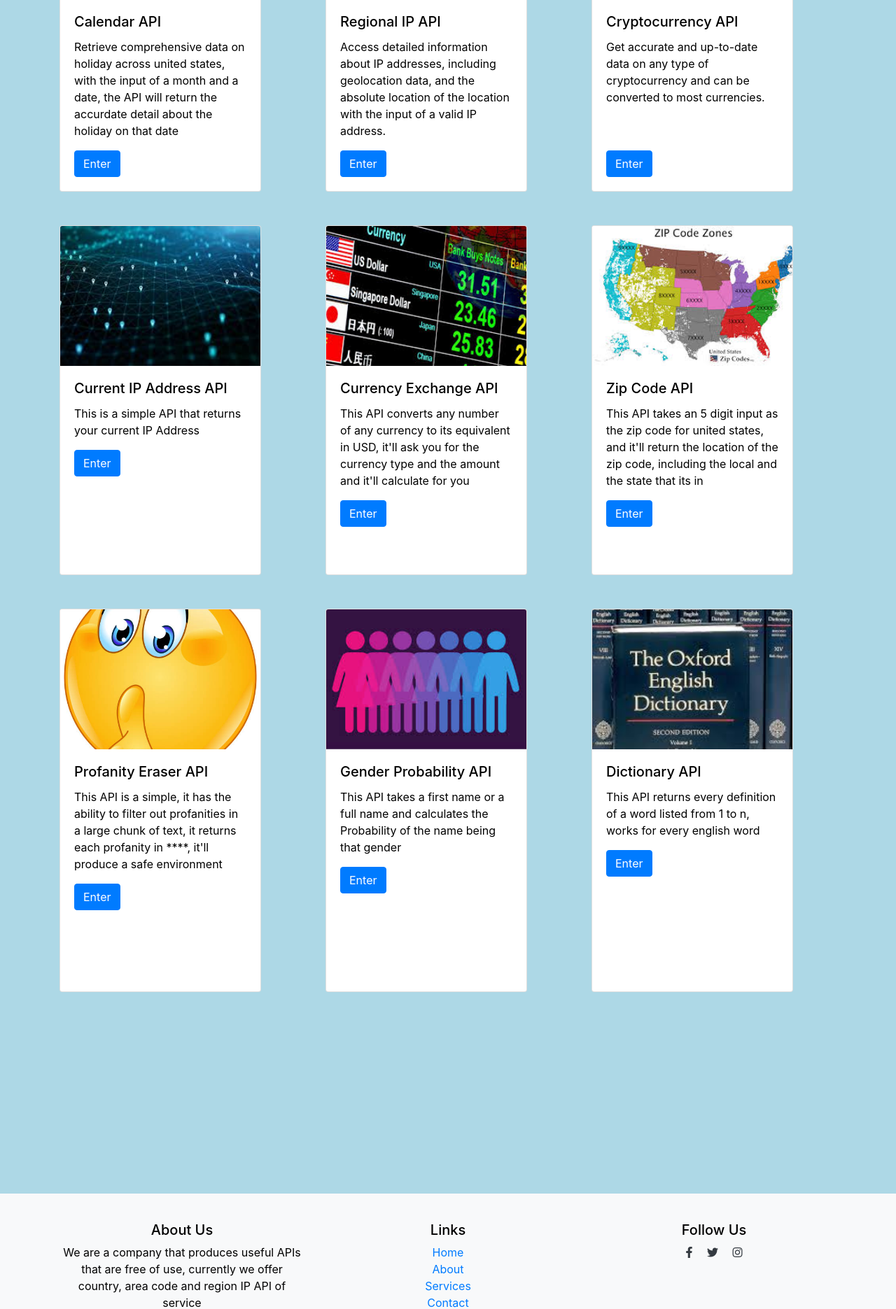
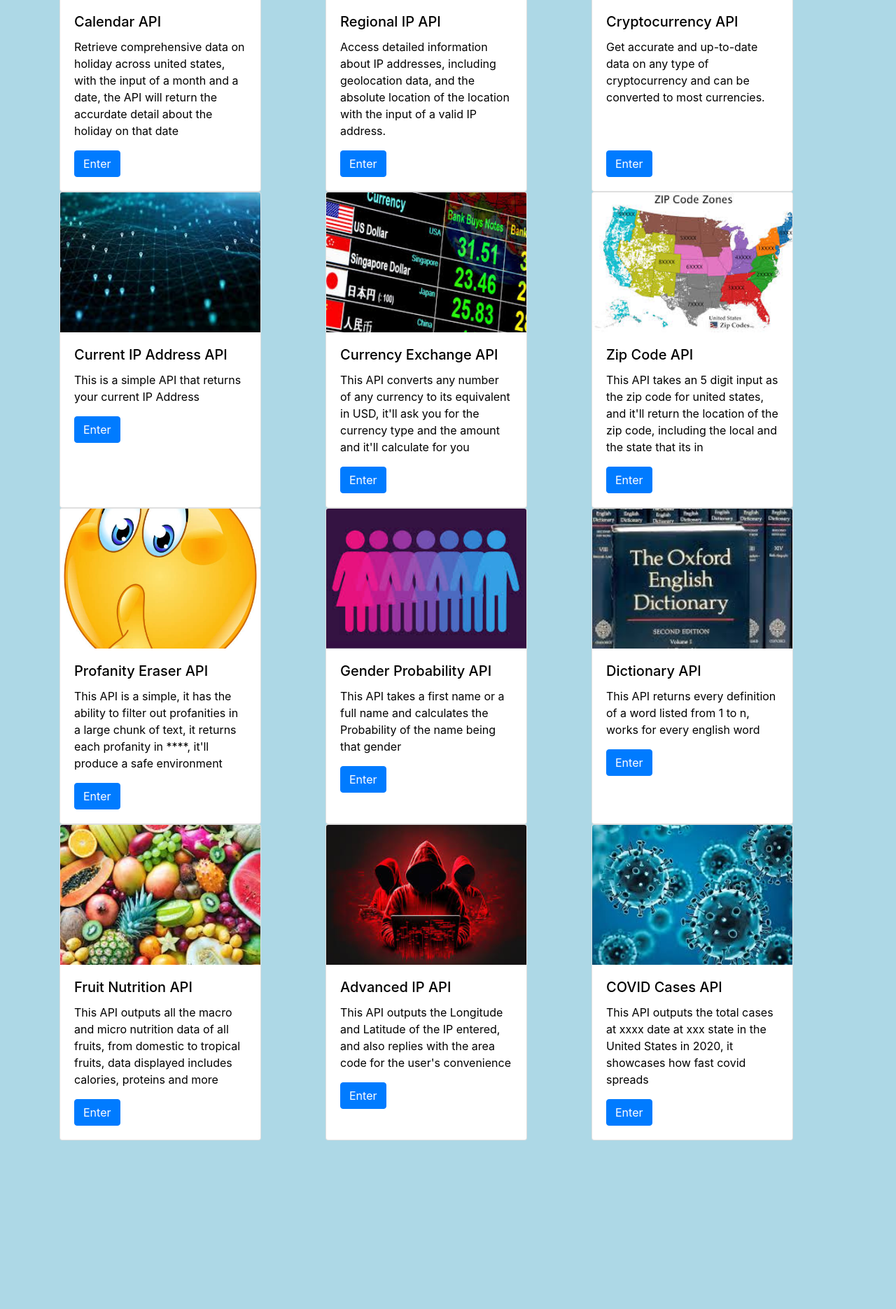
Before and after one commit to dicky0411/APIStoreNew, a Laravel app: page /products in a window 1280 px wide. Shown: the part 298-2169 px from the top of the page at 70% size. Run offline with Laravel 12, Linux system fonts and the light colour scheme; data comes from the database, SQL or seed files in the repository; some libraries are stand-ins or nearby versions.

Commit message:
fruits API

```diff
--- a/app/Http/Controllers/ProductController.php
+++ b/app/Http/Controllers/ProductController.php
@@ -8,6 +8,7 @@ use Illuminate\Support\Facades\View;
 
 class ProductController extends Controller
 {
+
     public function index()
     {
         $products = Product::all();
@@ -30,7 +31,10 @@ class ProductController extends Controller
                             'zip-code',
                             'profanity-eraser',
                             'dictionary',
-                            'gender'
+                            'gender',
+                            'fruits',
+                            'advanced-ip',
+                            'covid'
                     ])) {
             return view("product.show", compact('code'));
         }
--- /dev/null
+++ b/resources/views/livewire/advanced-ip.blade.php
@@ -0,0 +1,3 @@
+<div>
+    {{-- If you look to others for fulfillment, you will never truly be fulfilled. --}}
+</div>
--- /dev/null
+++ b/resources/views/livewire/covid.blade.php
@@ -0,0 +1,3 @@
+<div>
+    {{-- A good traveler has no fixed plans and is not intent upon arriving. --}}
+</div>
--- a/resources/views/product/index.blade.php
+++ b/resources/views/product/index.blade.php
@@ -42,7 +42,7 @@
         </div>
         <div class="row">
             <div class="col">
-            <br><br>
+
                 <div class="card" style="width: 18rem;">
                     <img src="images/currentIP.jpeg" class="card-img-top" alt="currentIP">
                     <div class="card-body">
@@ -55,7 +55,7 @@
                 </div>
             </div>
             <div class="col">
-            <br><br>
+
                 <div class="card" style="width: 18rem;">
                     <img src="images/currencyexchange.jpeg" class="card-img-top" alt="curex">
                     <div class="card-body">
@@ -68,7 +68,7 @@
                 </div>
             </div>
             <div class="col">
-            <br><br>
+
                 <div class="card" style="width: 18rem;">
                     <img src="images/zipcode.jpeg" class="card-img-top" alt="zip">
                     <div class="card-body">
@@ -83,7 +83,7 @@
         </div>
         <div class="row">
             <div class="col">
-            <br><br><br><br>
+
                 <div class="card" style="width: 18rem;">
                     <img src="images/shhhh.jpg" class="card-img-top" alt="shhhh">
                     <div class="card-body">
@@ -96,7 +96,7 @@
                 </div>
             </div>
             <div class="col">
-            <br><br><br><br>
+
                 <div class="card" style="width: 18rem;">
                     <img src="images/gender.jpeg" class="card-img-top" alt="gender">
                     <div class="card-body">
@@ -109,7 +109,7 @@
                 </div>
             </div>
             <div class="col">
-            <br><br><br><br>
+
                 <div class="card" style="width: 18rem;">
                     <img src="images/dictionary.jpeg" class="card-img-top" alt="dict">
                     <div class="card-body">
@@ -122,6 +122,47 @@
                 </div>
             </div>
         </div>
+        <div class="row">
+            <div class="col">
+
+                <div class="card" style="width: 18rem;">
+                    <img src="images/fruits.jpeg" class="card-img-top" alt="shhhh">
+                    <div class="card-body">
+                        <h5 class="card-title">Fruit Nutrition API</h5>
+                        <ter class="card-text">This API outputs all the macro and micro nutrition data of all fruits, from domestic to tropical fruits, data displayed includes calories, proteins and more</p>
+
+                        <a href="{{ route('products.show', ['code' => 'fruits']) }}"
+                            class="btn btn-primary">Enter</a>
+                    </div>
+                </div>
+            </div>
+            <div class="col">
+
+                <div class="card" style="width: 18rem;">
+                    <img src="images/advancedIP.jpeg" class="card-img-top" alt="Advanced IP">
+                    <div class="card-body">
+                        <h5 class="card-title">Advanced IP API</h5>
+                        <ter class="card-text">This API outputs the Longitude and Latitude of the IP entered, and also replies with the area code for the user's convenience</p>
+
+                        <a href="{{ route('products.show', ['code' => 'advanced-ip']) }}"
+                            class="btn btn-primary">Enter</a>
+                    </div>
+                </div>
+            </div>
+            <div class="col">
+
+                <div class="card" style="width: 18rem;">
+                    <img src="images/covid.jpeg" class="card-img-top" alt="covid">
+                    <div class="card-body">
+                        <h5 class="card-title">COVID Cases API</h5>
+                        <ter class="card-text">This API outputs the total cases at xxxx date at xxx state in the United States in 2020, it showcases how fast covid spreads</p>
+
+                        <a href="{{ route('products.show', ['code' => 'covid']) }}"
+                            class="btn btn-primary">Enter</a>
+                    </div>
+                </div>
+            </div>
+        </div>
      </div>
 
 @endsection
```
Also changed, not shown: app/Livewire/AdvancedIP.php (added, +20 -0 lines), app/Livewire/Covid.php (added, +21 -0 lines), app/Livewire/Fruits.php (added, +31 -0 lines), resources/views/livewire/fruits.blade.php (added, +33 -0 lines), public/images/advancedIP.jpeg (added), public/images/covid.jpeg (added), public/images/fruits.jpeg (added).
